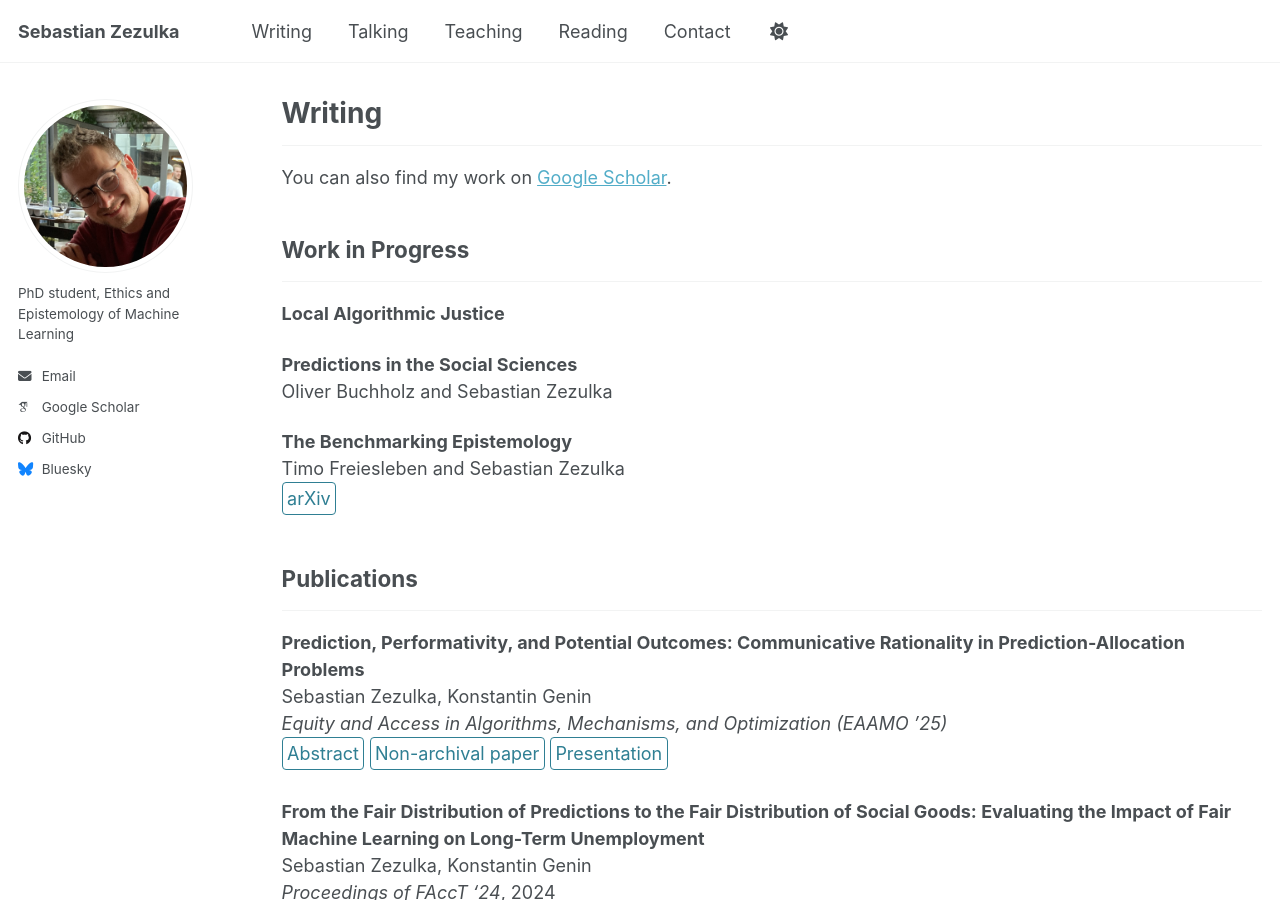
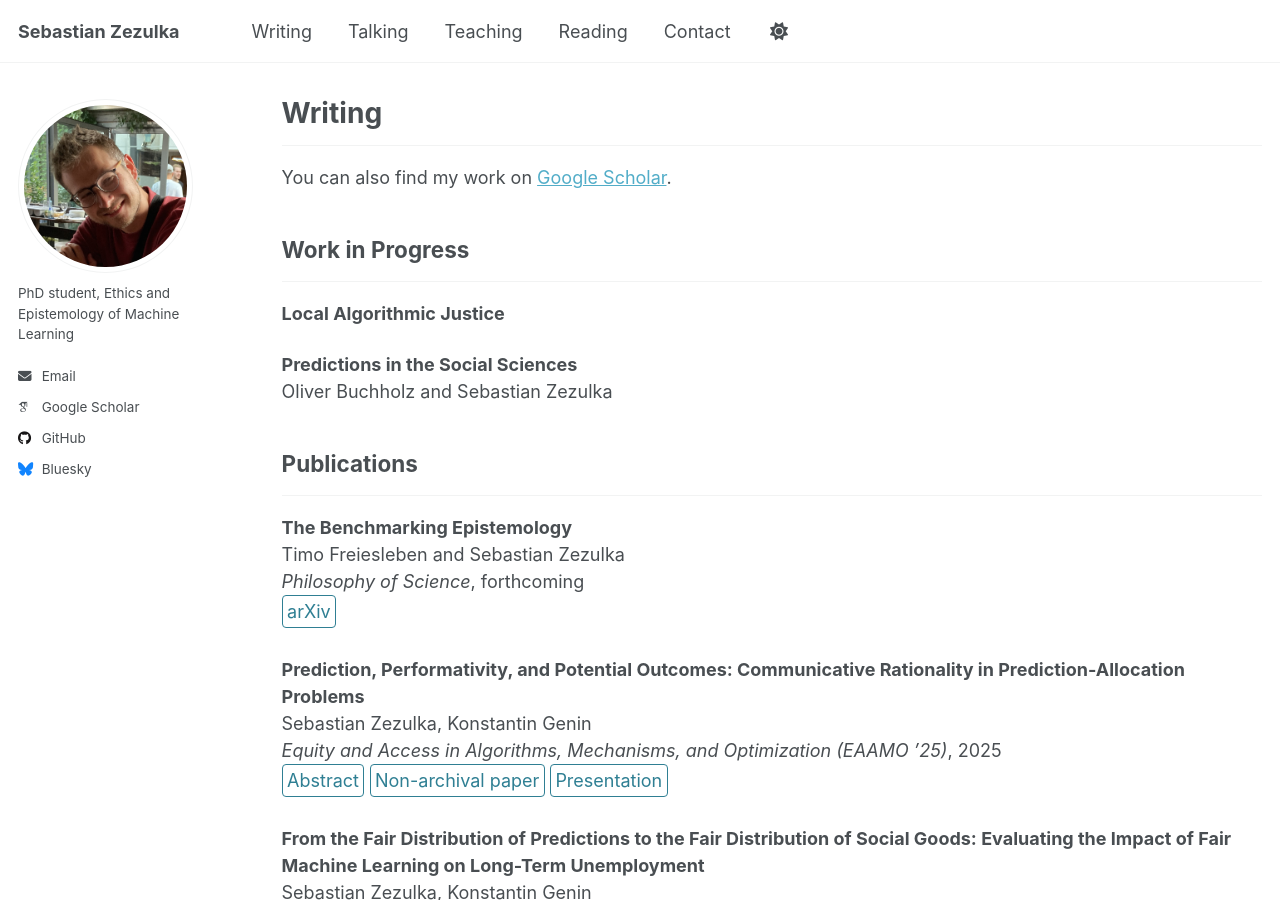
Before and after one commit to sezezulka/sezezulka.github.io, a Jekyll site: the page built from _pages/writing.md, in a window 1280 px wide and 900 px high. Built offline with Jekyll 4.4.1, drawn with Linux system fonts in a browser that asks for light colours; some web fonts are replaced; a script that is not in the unit is left out.

Commit message:
update writings

```diff
--- a/_pages/writing.md
+++ b/_pages/writing.md
@@ -15,15 +15,18 @@ You can also find my work on [Google Scholar](https://scholar.google.com/citatio
 **Predictions in the Social Sciences**\
 Oliver Buchholz and Sebastian Zezulka
 
-**The Benchmarking Epistemology** \
-Timo Freiesleben and Sebastian Zezulka \
-[arXiv](https://doi.org/10.48550/arXiv.2510.23191){: .btn--research}{:target="_blank"}
+
 
 ## Publications
 ---
+**The Benchmarking Epistemology** \
+Timo Freiesleben and Sebastian Zezulka \
+*Philosophy of Science*, forthcoming \
+[arXiv](https://doi.org/10.48550/arXiv.2510.23191){: .btn--research}{:target="_blank"}
+
 **Prediction, Performativity, and Potential Outcomes: Communicative Rationality in Prediction-Allocation Problems** \
 Sebastian Zezulka, Konstantin Genin \
-*Equity and Access in Algorithms, Mechanisms, and Optimization (EAAMO ’25)* \
+*Equity and Access in Algorithms, Mechanisms, and Optimization (EAAMO ’25)*, 2025 \
 [Abstract](https://doi.org/10.1145/3757887.3767685){: .btn--research}{:target="_blank"}
 [Non-archival paper](https://conference2025.eaamo.org/conference_information/accepted_papers/papers/prediction_performativity_and_potential_outcomes.pdf){: .btn--research}{:target="_blank"}
 [Presentation](https://www.youtube.com/watch?v=3PNGojlybMU&list=PLn0nrSd4xjjYXo0gYxc4XgyA3ekGoCLr5&index=26){: .btn--research}{:target="_blank"}
```
Also changed, not shown: _pages/talks.md (+1 -1 lines).
